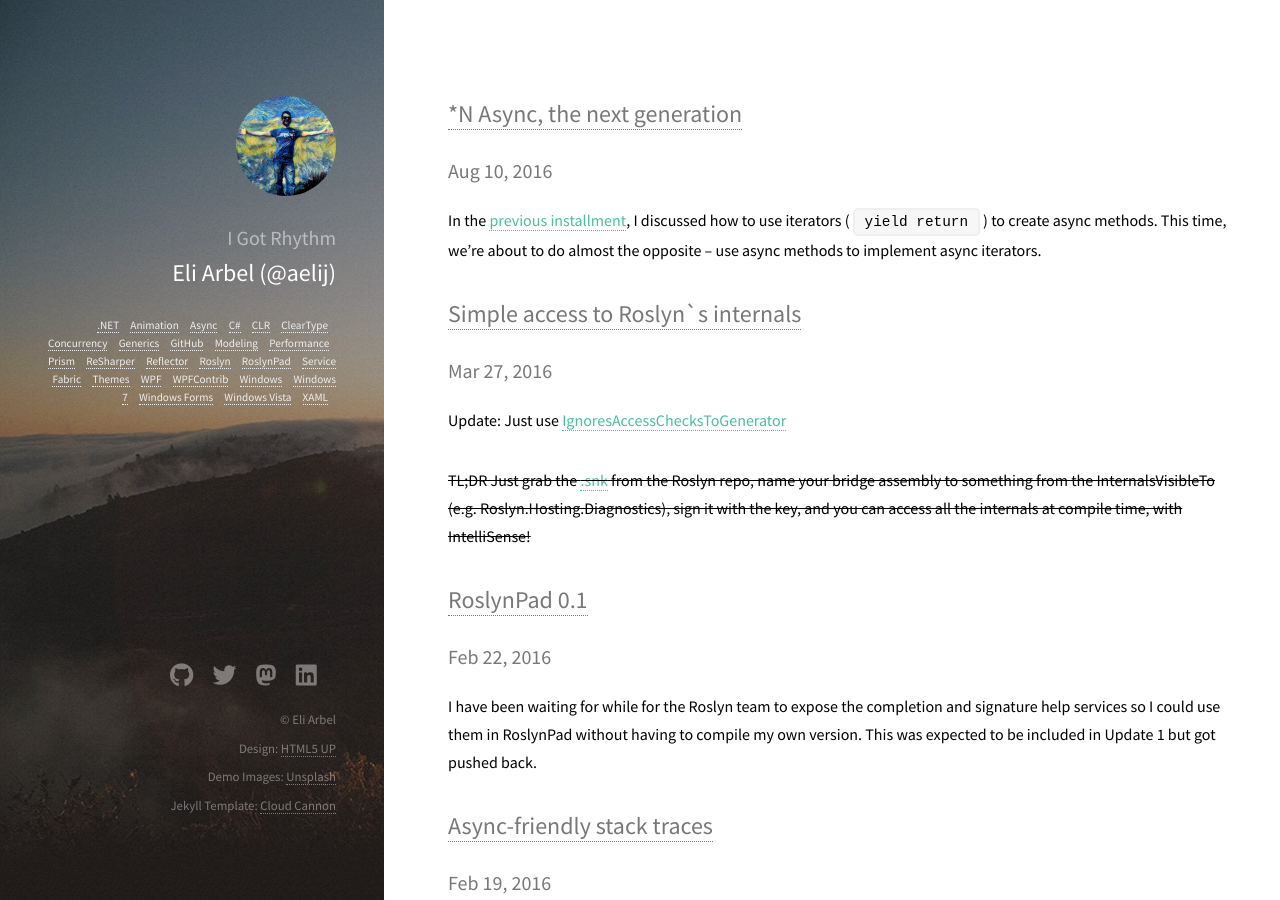
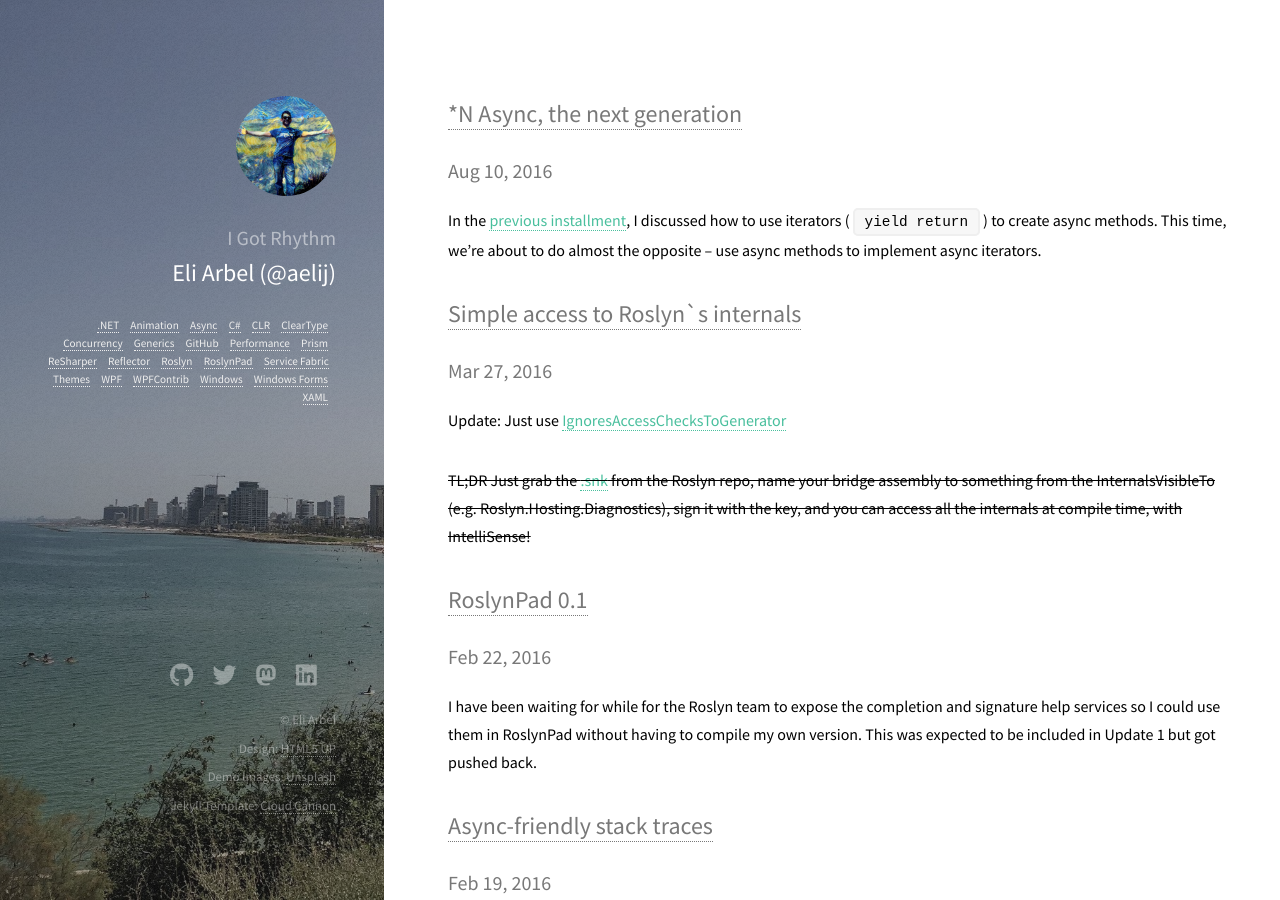
Before and after one commit to aelij/aelij.github.io, a Jekyll site: the page built from index.html, in a window 1280 px wide and 900 px high. Built offline with Jekyll 4.4.1, drawn with Linux system fonts in a browser that asks for light colours; the list of posts is cut into pages by our own code.

Commit message:
Change background

```diff
--- a/_posts/2009-02-09-presenting-presentationhost.md
+++ b/_posts/2009-02-09-presenting-presentationhost.md
@@ -14,8 +14,7 @@
   - Uncategorized
 tags:
   - ClearType
-  - Windows 7
-  - Windows Vista
+  - Windows
   - WPF
 ---
 I always prefer simpler solutions. The solution I proposed on my [previous post](https://arbel.net/blog/archive/2009/02/06/casper-to-the-rescue.aspx) was not that simple, and was not complete. It may still be useful for other stuff, but for the purpose of preserving ClearType while using DWM, I just have to admit it has too many issues.
--- a/_posts/2010-06-25-wpf-controls-class-diagram.md
+++ b/_posts/2010-06-25-wpf-controls-class-diagram.md
@@ -11,7 +11,6 @@
 categories:
   - Uncategorized
 tags:
-  - Modeling
   - WPF
 ---
 I&rsquo;ve prepared a class diagram for my students of main WPF controls, divided into Decorators, Panels, Content Controls and Items Controls. The diagram was generated using the new [Visual Studio 2010 Visualization and Modeling Tools](http://msdn.microsoft.com/en-us/library/57b85fsc.aspx) (with a bit of manual cleanup).
```
Also changed, not shown: tag/experiments.md (deleted, +0 -5 lines), tag/modeling.md (deleted, +0 -5 lines), images/bg.jpg.
